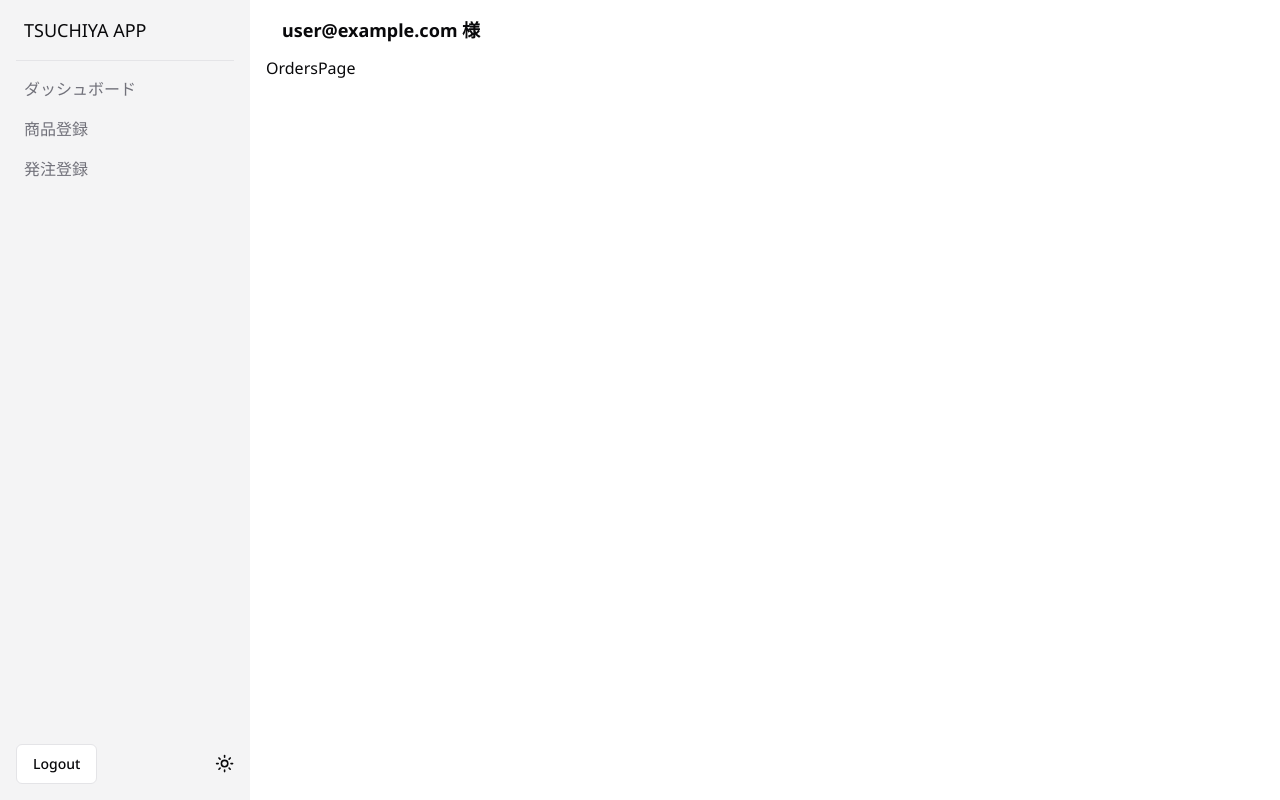
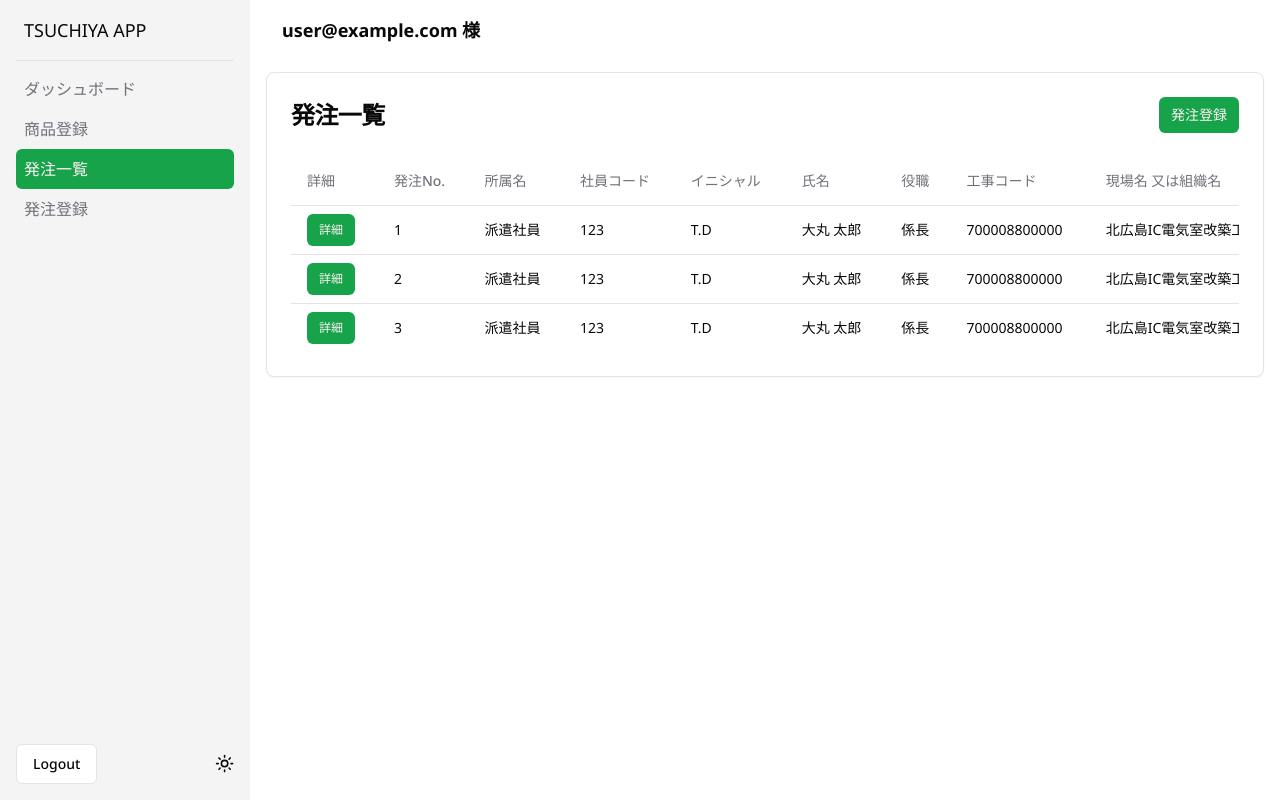
Before and after one commit to daimaru-hakui/tsuchiya-app, a Next.js app: page /orders in a window 1280 px wide. Built offline with nearby package versions, Linux system fonts and the light colour scheme; no server answers; sample sign-in values are in the browser's storage.

Commit message:
add order show page

```diff
--- a/src/app/dashboard/page.tsx
+++ b/src/app/dashboard/page.tsx
@@ -3,7 +3,7 @@ import DashboardStats from "./dashboard-stas";
 export default function DashboardPage() {
   return (
     <>
-      <h1>Dashboard</h1>
+      <h1 className="my-2">Dashboard</h1>
       <DashboardStats />
     </>
   );
--- /dev/null
+++ b/src/app/orders/[id]/order-show-table.tsx
@@ -0,0 +1,52 @@
+"use client";
+import { Table, TableBody, TableCell, TableHead, TableHeader, TableRow } from "@/components/ui/table";
+
+export default function OrderShowTable() {
+  const data = [
+    {
+      id: 1,
+      productNumber: '123-45',
+      productName: "夏用上着",
+      size: "S",
+      quantity: 4,
+      hem: 8,
+      memo: ""
+    },
+    {
+      id: 2,
+      productNumber: '123-45',
+      productName: "夏用上着",
+      size: "S",
+      quantity: 4,
+      hem: 8,
+      memo: ""
+    }
+  ];
+
+  return (
+    <Table className="min-w-[600px]">
+      <TableHeader>
+        <TableRow>
+          <TableHead>品番</TableHead>
+          <TableHead>品名</TableHead>
+          <TableHead className="text-center w-[80px]">サイズ</TableHead>
+          <TableHead className="text-center w-[80px]">数量</TableHead>
+          <TableHead className="text-center w-[80px]">裾上げ</TableHead>
+          <TableHead >備考</TableHead>
+        </TableRow>
+      </TableHeader>
+      <TableBody>
+        {data.map(item => (
+          <TableRow key={item.id}>
+            <TableCell>{item.productNumber}</TableCell>
+            <TableCell >{item.productName}</TableCell>
+            <TableCell className="text-center">{item.size}</TableCell>
+            <TableCell className="text-right">{item.quantity}</TableCell>
+            <TableCell className="text-right">{item?.hem}</TableCell>
+            <TableCell>{item.memo}</TableCell>
+          </TableRow>
+        ))}
+      </TableBody>
+    </Table>
+  );
+}
--- /dev/null
+++ b/src/app/orders/[id]/order-show.tsx
@@ -0,0 +1,56 @@
+"use client";
+import { Card, CardContent, CardHeader, CardTitle } from "@/components/ui/card";
+import { cn } from "@/lib/utils";
+import OrderShowTable from "./order-show-table";
+import { ArrowLeft, ChevronLeft, ChevronRight } from "lucide-react";
+import { useRouter } from "next/navigation";
+
+export default function OrderShow() {
+  const router = useRouter();
+
+  const handlePageBack = () => {
+    router.back();
+  };
+
+  return (
+    <Card className="w-full md:w-[800px] overflow-auto">
+      <CardHeader>
+        <div className="flex justify-between mb-4">
+          <ArrowLeft className="cursor-pointer" onClick={handlePageBack} />
+          <span className="flex gap-3 ml-auto">
+            <ChevronLeft className="cursor-pointer" />
+            <ChevronRight className="cursor-pointer" />
+          </span>
+        </div>
+        <CardTitle className="">詳細ページ</CardTitle>
+      </CardHeader>
+      <CardContent>
+        <div>
+          <div className={cn(dlStyles)}>
+            <div>発注No.</div><div>1</div>
+          </div>
+          <div className={cn(dlStyles)}>
+            <div>所属名</div><div>派遣社員</div>
+          </div>
+          <div className={cn(dlStyles)}>
+            <div>社員コード</div><div>123</div>
+          </div>
+          <div className={cn(dlStyles)}>
+            <div>イニシャル</div><div>T.D</div>
+          </div>
+          <div className={cn(dlStyles)}>
+            <div>氏名</div><div>大丸 太郎</div>
+          </div>
+          <div className={cn(dlStyles)}>
+            <div>役職</div><div>係長</div>
+          </div>
+        </div>
+        <div className="mt-4">
+          <OrderShowTable />
+        </div>
+      </CardContent>
+    </Card>
+  );
+}
+
+const dlStyles = "grid grid-cols-[150px_1fr] text-sm leading-7 px-4";
--- /dev/null
+++ b/src/app/orders/[id]/page.tsx
@@ -0,0 +1,7 @@
+import OrderShow from "./order-show";
+
+export default function OrderShowPage() {
+  return (
+    <OrderShow />
+  );
+}
--- /dev/null
+++ b/src/app/orders/layout.tsx
@@ -0,0 +1,10 @@
+export default function OrdersLayout({ children }: {
+  children: React.
+  ReactNode;
+}) {
+  return (
+    <div className="w-full flex items-center justify-center my-4">
+      {children}
+    </div>
+  );
+}
--- a/src/app/orders/new/page.tsx
+++ b/src/app/orders/new/page.tsx
@@ -27,7 +27,7 @@ export default async function OrderCreate() {
   if (!products) return;
 
   return (
-    <div className="w-full flex items-center justify-center my-4">
+    <div className="">
       <OrderCreateForm products={products} />
     </div>
   );
--- /dev/null
+++ b/src/app/orders/order-list.tsx
@@ -0,0 +1,104 @@
+import { Button } from "@/components/ui/button";
+import { Card, CardContent, CardHeader, CardTitle } from "@/components/ui/card";
+import { Table, TableBody, TableCaption, TableCell, TableHead, TableHeader, TableRow } from "@/components/ui/table";
+import Link from "next/link";
+
+export default function OrderList() {
+
+  const data = [
+    {
+      id: 1,
+      section: '派遣社員',
+      employeeCode: "123",
+      initial: "T.D",
+      username: "大丸 太郎",
+      position: "係長",
+      siteCode: "700008800000",
+      siteName: "北広島IC電気室改築工事",
+      zipCode: "0611279",
+      address: "北海道北広島市大曲並木2丁目6-34",
+      tel: "011-807-9071"
+    },
+    {
+      id: 2,
+      section: '派遣社員',
+      employeeCode: "123",
+      initial: "T.D",
+      username: "大丸 太郎",
+      position: "係長",
+      siteCode: "700008800000",
+      siteName: "北広島IC電気室改築工事",
+      zipCode: "0611279",
+      address: "北海道北広島市大曲並木2丁目6-34",
+      tel: "011-807-9071"
+    },
+    {
+      id: 3,
+      section: '派遣社員',
+      employeeCode: "123",
+      initial: "T.D",
+      username: "大丸 太郎",
+      position: "係長",
+      siteCode: "700008800000",
+      siteName: "北広島IC電気室改築工事",
+      zipCode: "0611279",
+      address: "北海道北広島市大曲並木2丁目6-34",
+      tel: "011-807-9071"
+    },
+  ];
+
+  return (
+    <Card className="w-full overflow-auto">
+      <CardHeader >
+        <div className="flex justify-between items-center">
+          <CardTitle>発注一覧</CardTitle>
+          <Button size='sm' asChild>
+            <Link href="/orders/new">発注登録</Link>
+          </Button>
+        </div>
+      </CardHeader>
+      <CardContent className="overflow-auto">
+        <Table className="min-w-[1500px]">
+          <TableHeader>
+            <TableRow>
+              <TableHead>詳細</TableHead>
+              <TableHead>発注No.</TableHead>
+              <TableHead>所属名</TableHead>
+              <TableHead>社員コード</TableHead>
+              <TableHead >イニシャル</TableHead>
+              <TableHead>氏名</TableHead>
+              <TableHead>役職</TableHead>
+              <TableHead>工事コード</TableHead>
+              <TableHead>現場名 又は組織名</TableHead>
+              <TableHead>郵便番号</TableHead>
+              <TableHead>住所</TableHead>
+              <TableHead>電話番号</TableHead>
+            </TableRow>
+          </TableHeader>
+          <TableBody>
+            {data.map(item => (
+              <TableRow key={item.id}>
+                <TableCell>
+                  <Button size="xs" asChild>
+                    <Link href={`/orders/${item.id}`}>詳細</Link>
+                  </Button>
+                </TableCell>
+                <TableCell>{item.id}</TableCell>
+                <TableCell>{item.section}</TableCell>
+                <TableCell >{item.employeeCode}</TableCell>
+                <TableCell>{item.initial}</TableCell>
+                <TableCell>{item.username}</TableCell>
+                <TableCell>{item.position}</TableCell>
+                <TableCell>{item.siteCode}</TableCell>
+                <TableCell>{item.siteName}</TableCell>
+                <TableCell>{item.zipCode}</TableCell>
+                <TableCell>{item.address}</TableCell>
+                <TableCell>{item.tel}</TableCell>
+              </TableRow>
+            ))}
+          </TableBody>
+        </Table>
+      </CardContent>
+    </Card >
+  );
+}
--- a/src/app/orders/page.tsx
+++ b/src/app/orders/page.tsx
@@ -1,7 +1,8 @@
-import React from 'react'
+import React from 'react';
+import OrderList from './order-list';
 
 export default function OrdersPage() {
   return (
-    <div>OrdersPage</div>
-  )
+    <OrderList />
+  );
 }
--- a/src/app/products/new/product-create-form.tsx
+++ b/src/app/products/new/product-create-form.tsx
@@ -96,7 +96,10 @@ export default function ProductCreateForm() {
                 <FormItem>
                   <FormLabel>品番</FormLabel>
                   <FormControl>
-                    <Input placeholder="品番" {...field} />
+                    <Input
+                      autoComplete="off"
+                      placeholder="品番" {...field}
+                    />
                   </FormControl>
                   <FormMessage />
                 </FormItem>
@@ -111,7 +114,10 @@ export default function ProductCreateForm() {
                 <FormItem>
                   <FormLabel>商品名</FormLabel>
                   <FormControl>
-                    <Input placeholder="商品名" {...field} />
+                    <Input
+                      autoComplete="off"
+                      placeholder="商品名" {...field}
+                    />
                   </FormControl>
                   <FormMessage />
                 </FormItem>
@@ -126,7 +132,10 @@ export default function ProductCreateForm() {
                 <FormItem>
                   <FormLabel>表示名</FormLabel>
                   <FormControl>
-                    <Input placeholder="表示名" {...field} />
+                    <Input
+                      autoComplete="off"
+                      placeholder="表示名" {...field}
+                    />
                   </FormControl>
                   <FormMessage />
                 </FormItem>
@@ -187,6 +196,7 @@ export default function ProductCreateForm() {
                   <div>
                     {index === 0 && <FormLabel>サイズ</FormLabel>}
                     <Input
+                      autoComplete="off"
                       placeholder="size"
                       {...form.register(`skus.${index}.size`, {
                         required: true,
--- a/src/components/layouts/sidebar/logout-button.tsx
+++ b/src/components/layouts/sidebar/logout-button.tsx
@@ -1,12 +1,13 @@
 "use client";
 import { auth } from "@/lib/firebase/client";
 import { Button } from "../../ui/button";
-import { useSession } from "next-auth/react";
+import { useSession, signOut } from "next-auth/react";
 
 export default function LogoutButton() {
   const session = useSession();
 
   const handleLogout = async () => {
+    await signOut();
     await auth.signOut();
   };
 
--- a/src/components/layouts/sidebar/main-menu.tsx
+++ b/src/components/layouts/sidebar/main-menu.tsx
@@ -16,6 +16,9 @@ export default function MainMenu() {
         <MenuItem href="/products/new" >
           商品登録
         </MenuItem>
+        <MenuItem href="/orders" >
+          発注一覧
+        </MenuItem>
         <MenuItem href="/orders/new" >
           発注登録
         </MenuItem>
--- a/src/components/ui/table.tsx
+++ b/src/components/ui/table.tsx
@@ -1,6 +1,6 @@
-import * as React from "react"
+import * as React from "react";
 
-import { cn } from "@/lib/utils"
+import { cn } from "@/lib/utils";
 
 const Table = React.forwardRef<
   HTMLTableElement,
@@ -13,16 +13,16 @@ const Table = React.forwardRef<
       {...props}
     />
   </div>
-))
-Table.displayName = "Table"
+));
+Table.displayName = "Table";
 
 const TableHeader = React.forwardRef<
   HTMLTableSectionElement,
   React.HTMLAttributes<HTMLTableSectionElement>
 >(({ className, ...props }, ref) => (
   <thead ref={ref} className={cn("[&_tr]:border-b", className)} {...props} />
-))
-TableHeader.displayName = "TableHeader"
+));
+TableHeader.displayName = "TableHeader";
 
 const TableBody = React.forwardRef<
   HTMLTableSectionElement,
@@ -33,8 +33,8 @@ const TableBody = React.forwardRef<
     className={cn("[&_tr:last-child]:border-0", className)}
     {...props}
   />
-))
-TableBody.displayName = "TableBody"
+));
+TableBody.displayName = "TableBody";
 
 const TableFooter = React.forwardRef<
   HTMLTableSectionElement,
@@ -48,8 +48,8 @@ const TableFooter = React.forwardRef<
     )}
     {...props}
   />
-))
-TableFooter.displayName = "TableFooter"
+));
+TableFooter.displayName = "TableFooter";
 
 const TableRow = React.forwardRef<
   HTMLTableRowElement,
@@ -63,8 +63,8 @@ const TableRow = React.forwardRef<
     )}
     {...props}
   />
-))
-TableRow.displayName = "TableRow"
+));
+TableRow.displayName = "TableRow";
 
 const TableHead = React.forwardRef<
   HTMLTableCellElement,
@@ -78,8 +78,8 @@ const TableHead = React.forwardRef<
     )}
     {...props}
   />
-))
-TableHead.displayName = "TableHead"
+));
+TableHead.displayName = "TableHead";
 
 const TableCell = React.forwardRef<
   HTMLTableCellElement,
@@ -87,11 +87,11 @@ const TableCell = React.forwardRef<
 >(({ className, ...props }, ref) => (
   <td
     ref={ref}
-    className={cn("p-2 align-middle [&:has([role=checkbox])]:pr-0", className)}
+    className={cn("py-2 px-4 align-middle [&:has([role=checkbox])]:pr-0", className)}
     {...props}
   />
-))
-TableCell.displayName = "TableCell"
+));
+TableCell.displayName = "TableCell";
 
 const TableCaption = React.forwardRef<
   HTMLTableCaptionElement,
@@ -102,8 +102,8 @@ const TableCaption = React.forwardRef<
     className={cn("mt-4 text-sm text-muted-foreground", className)}
     {...props}
   />
-))
-TableCaption.displayName = "TableCaption"
+));
+TableCaption.displayName = "TableCaption";
 
 export {
   Table,
@@ -114,4 +114,4 @@ export {
   TableRow,
   TableCell,
   TableCaption,
-}
+};
```
